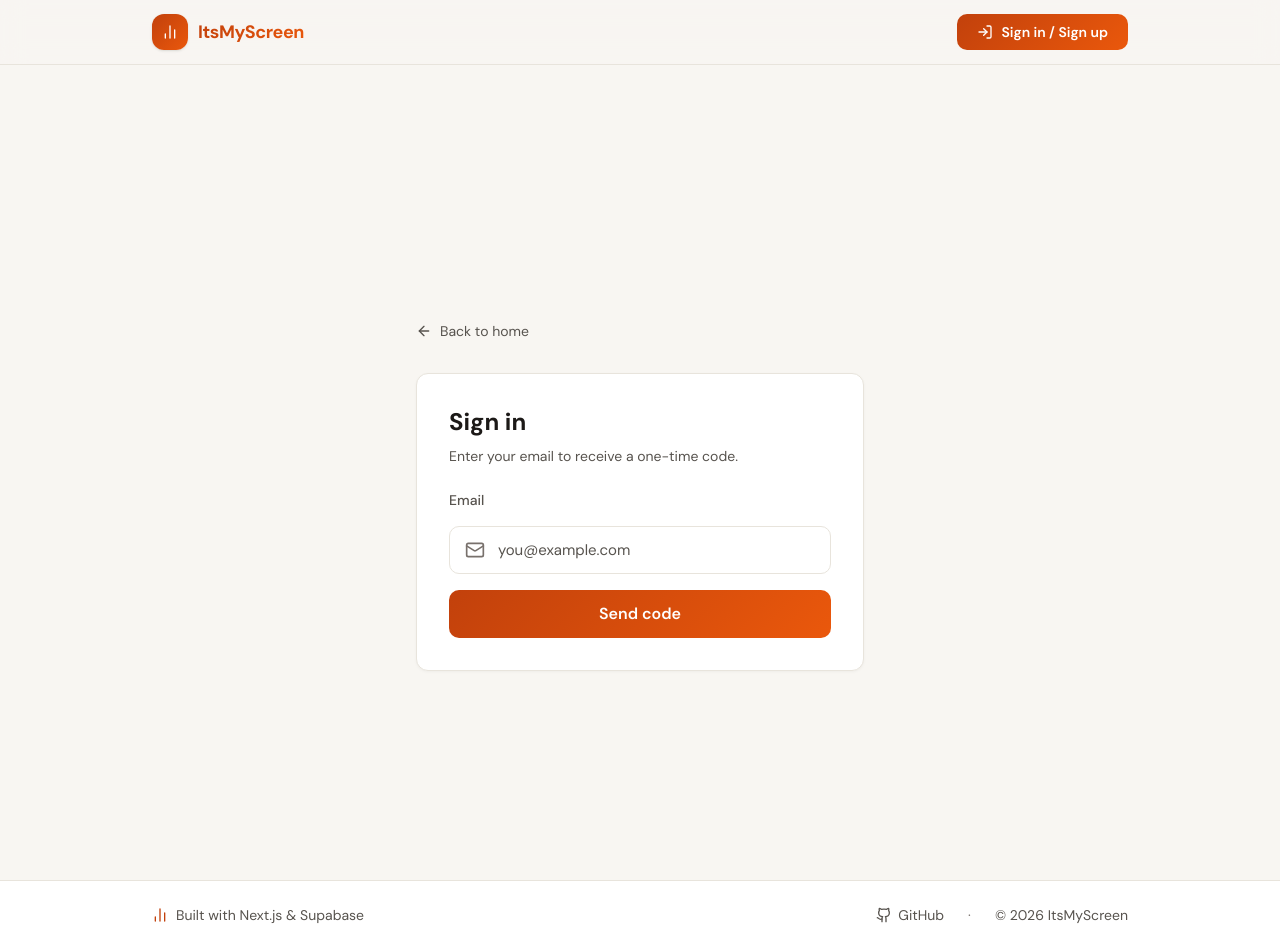
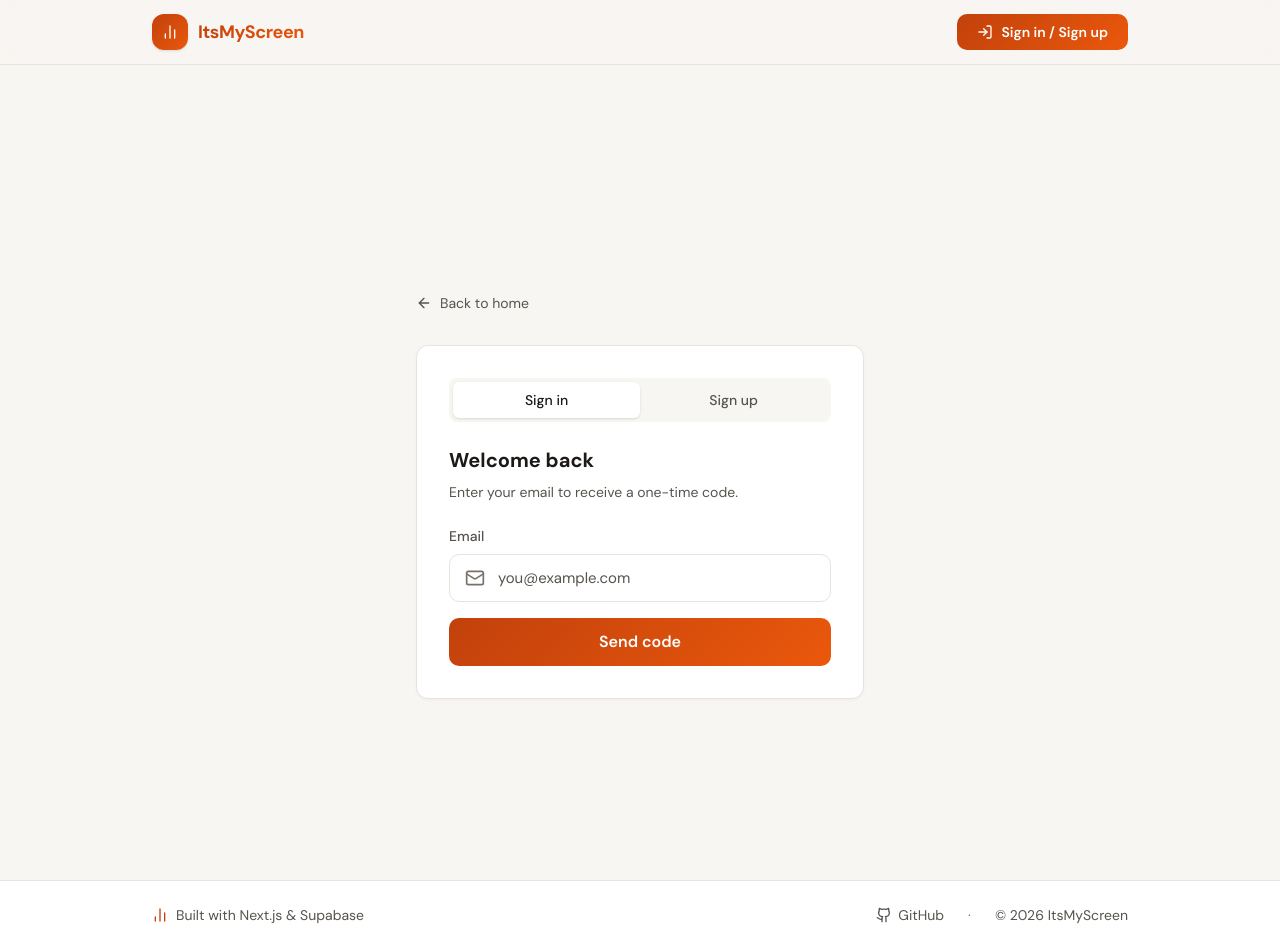
Before and after one commit to SriramDivi1/ItsMyScreen, a Next.js app: page /auth in a window 1280 px wide. Built offline with nearby package versions, Linux system fonts and the light colour scheme; no server answers.

Commit message:
Auth fix

```diff
--- a/app/auth/page.tsx
+++ b/app/auth/page.tsx
@@ -4,26 +4,41 @@ import { useState } from 'react';
 import { useRouter } from 'next/navigation';
 import { supabase } from '../../utils/supabase';
 import Link from 'next/link';
-import { Mail, ArrowLeft, Loader2 } from 'lucide-react';
+import { Mail, ArrowLeft, Loader2, User } from 'lucide-react';
+
+type Mode = 'signin' | 'signup';
+type Step = 'form' | 'otp';
 
 export default function AuthPage() {
   const router = useRouter();
+  const [mode, setMode] = useState<Mode>('signin');
+  const [firstName, setFirstName] = useState('');
+  const [lastName, setLastName] = useState('');
   const [email, setEmail] = useState('');
   const [otp, setOtp] = useState('');
-  const [step, setStep] = useState<'email' | 'otp'>('email');
+  const [step, setStep] = useState<Step>('form');
   const [loading, setLoading] = useState(false);
   const [error, setError] = useState<string | null>(null);
+
+  const resetForm = () => {
+    setStep('form');
+    setOtp('');
+    setError(null);
+  };
 
   const handleRequestOtp = async (e: React.FormEvent) => {
     e.preventDefault();
     if (!email.trim()) return;
+    if (mode === 'signup' && (!firstName.trim() || !lastName.trim())) return;
+
     setLoading(true);
     setError(null);
     const { error: err } = await supabase.auth.signInWithOtp({
       email: email.trim(),
-      options: { shouldCreateUser: true },
+      options: { shouldCreateUser: mode === 'signup' },
     });
     setLoading(false);
+
     if (err) {
       setError(err.message);
       return;
@@ -34,6 +49,7 @@ export default function AuthPage() {
   const handleVerifyOtp = async (e: React.FormEvent) => {
     e.preventDefault();
     if (!otp.trim()) return;
+
     setLoading(true);
     setError(null);
     const { data, error: err } = await supabase.auth.verifyOtp({
@@ -42,16 +58,35 @@ export default function AuthPage() {
       type: 'email',
     });
     setLoading(false);
+
     if (err) {
       setError(err.message);
       return;
     }
-    if (data.user) {
+
+    if (!data.user) return;
+
+    if (mode === 'signup') {
+      const { error: insertErr } = await supabase.from('profiles').insert({
+        id: data.user.id,
+        first_name: firstName.trim().slice(0, 50),
+        last_name: lastName.trim().slice(0, 50),
+      });
+      if (insertErr) {
+        setError(insertErr.message);
+        return;
+      }
+      router.push('/');
+      router.refresh();
+      return;
+    }
+
     const { data: profile } = await supabase
       .from('profiles')
       .select('id')
       .eq('id', data.user.id)
       .single();
+
     if (profile) {
       router.push('/');
       router.refresh();
@@ -59,7 +94,15 @@ export default function AuthPage() {
       router.push('/auth/complete');
       router.refresh();
     }
-    }
+  };
+
+  const switchMode = (m: Mode) => {
+    setMode(m);
+    resetForm();
+    setFirstName('');
+    setLastName('');
+    setEmail('');
+    setOtp('');
   };
 
   return (
@@ -74,16 +117,83 @@ export default function AuthPage() {
         </Link>
 
         <div className="card p-8">
-          <h1 className="text-2xl font-bold text-[var(--color-text-primary)] mb-2">
+          <div className="flex rounded-lg bg-[var(--color-base)] p-1 mb-6">
+            <button
+              type="button"
+              onClick={() => switchMode('signin')}
+              className={`flex-1 py-2 text-sm font-medium rounded-md transition-colors ${
+                mode === 'signin'
+                  ? 'bg-[var(--color-surface)] text-[var(--color-text-primary)] shadow-sm'
+                  : 'text-[var(--color-text-secondary)] hover:text-[var(--color-text-primary)]'
+              }`}
+            >
               Sign in
+            </button>
+            <button
+              type="button"
+              onClick={() => switchMode('signup')}
+              className={`flex-1 py-2 text-sm font-medium rounded-md transition-colors ${
+                mode === 'signup'
+                  ? 'bg-[var(--color-surface)] text-[var(--color-text-primary)] shadow-sm'
+                  : 'text-[var(--color-text-secondary)] hover:text-[var(--color-text-primary)]'
+              }`}
+            >
+              Sign up
+            </button>
+          </div>
+
+          {step === 'form' ? (
+            <>
+              <h1 className="text-xl font-bold text-[var(--color-text-primary)] mb-2">
+                {mode === 'signin' ? 'Welcome back' : 'Create an account'}
               </h1>
               <p className="text-sm text-[var(--color-text-secondary)] mb-6">
-            Enter your email to receive a one-time code.
+                {mode === 'signin'
+                  ? 'Enter your email to receive a one-time code.'
+                  : 'Enter your name and email to get started.'}
               </p>
 
-          {step === 'email' ? (
               <form onSubmit={handleRequestOtp} className="space-y-4">
-              <label className="block text-sm font-medium text-[var(--color-text-secondary)]">
+                {mode === 'signup' && (
+                  <>
+                    <div>
+                      <label className="block text-sm font-medium text-[var(--color-text-secondary)] mb-2">
+                        First name
+                      </label>
+                      <div className="relative">
+                        <User className="absolute left-4 top-1/2 -translate-y-1/2 w-5 h-5 text-[var(--color-text-muted)]" />
+                        <input
+                          type="text"
+                          value={firstName}
+                          onChange={(e) => setFirstName(e.target.value.slice(0, 50))}
+                          placeholder="First name"
+                          className="input-field pl-12"
+                          required
+                          autoComplete="given-name"
+                        />
+                      </div>
+                    </div>
+                    <div>
+                      <label className="block text-sm font-medium text-[var(--color-text-secondary)] mb-2">
+                        Last name
+                      </label>
+                      <div className="relative">
+                        <User className="absolute left-4 top-1/2 -translate-y-1/2 w-5 h-5 text-[var(--color-text-muted)]" />
+                        <input
+                          type="text"
+                          value={lastName}
+                          onChange={(e) => setLastName(e.target.value.slice(0, 50))}
+                          placeholder="Last name"
+                          className="input-field pl-12"
+                          required
+                          autoComplete="family-name"
+                        />
+                      </div>
+                    </div>
+                  </>
+                )}
+                <div>
+                  <label className="block text-sm font-medium text-[var(--color-text-secondary)] mb-2">
                     Email
                   </label>
                   <div className="relative">
@@ -97,6 +207,7 @@ export default function AuthPage() {
                       required
                       autoComplete="email"
                     />
+                  </div>
                 </div>
                 {error && (
                   <p className="text-sm text-[var(--color-error)]">{error}</p>
@@ -113,11 +224,17 @@ export default function AuthPage() {
                   )}
                 </button>
               </form>
+            </>
           ) : (
-            <form onSubmit={handleVerifyOtp} className="space-y-4">
-              <p className="text-sm text-[var(--color-text-secondary)]">
+            <>
+              <h1 className="text-xl font-bold text-[var(--color-text-primary)] mb-2">
+                Verify your email
+              </h1>
+              <p className="text-sm text-[var(--color-text-secondary)] mb-6">
                 We sent a 6-digit code to <strong>{email}</strong>
               </p>
+
+              <form onSubmit={handleVerifyOtp} className="space-y-4">
                 <label className="block text-sm font-medium text-[var(--color-text-secondary)]">
                   Verification code
                 </label>
@@ -144,21 +261,18 @@ export default function AuthPage() {
                   {loading ? (
                     <Loader2 className="w-5 h-5 animate-spin" />
                   ) : (
-                  'Verify'
+                    `Verify & ${mode === 'signin' ? 'Sign in' : 'Sign up'}`
                   )}
                 </button>
                 <button
                   type="button"
-                onClick={() => {
-                  setStep('email');
-                  setOtp('');
-                  setError(null);
-                }}
+                  onClick={resetForm}
                   className="text-sm text-[var(--color-text-secondary)] hover:text-[var(--color-accent)] w-full"
                 >
                   Use a different email
                 </button>
               </form>
+            </>
           )}
         </div>
       </div>
```
Lines whose indentation alone changed are shown as unchanged.
